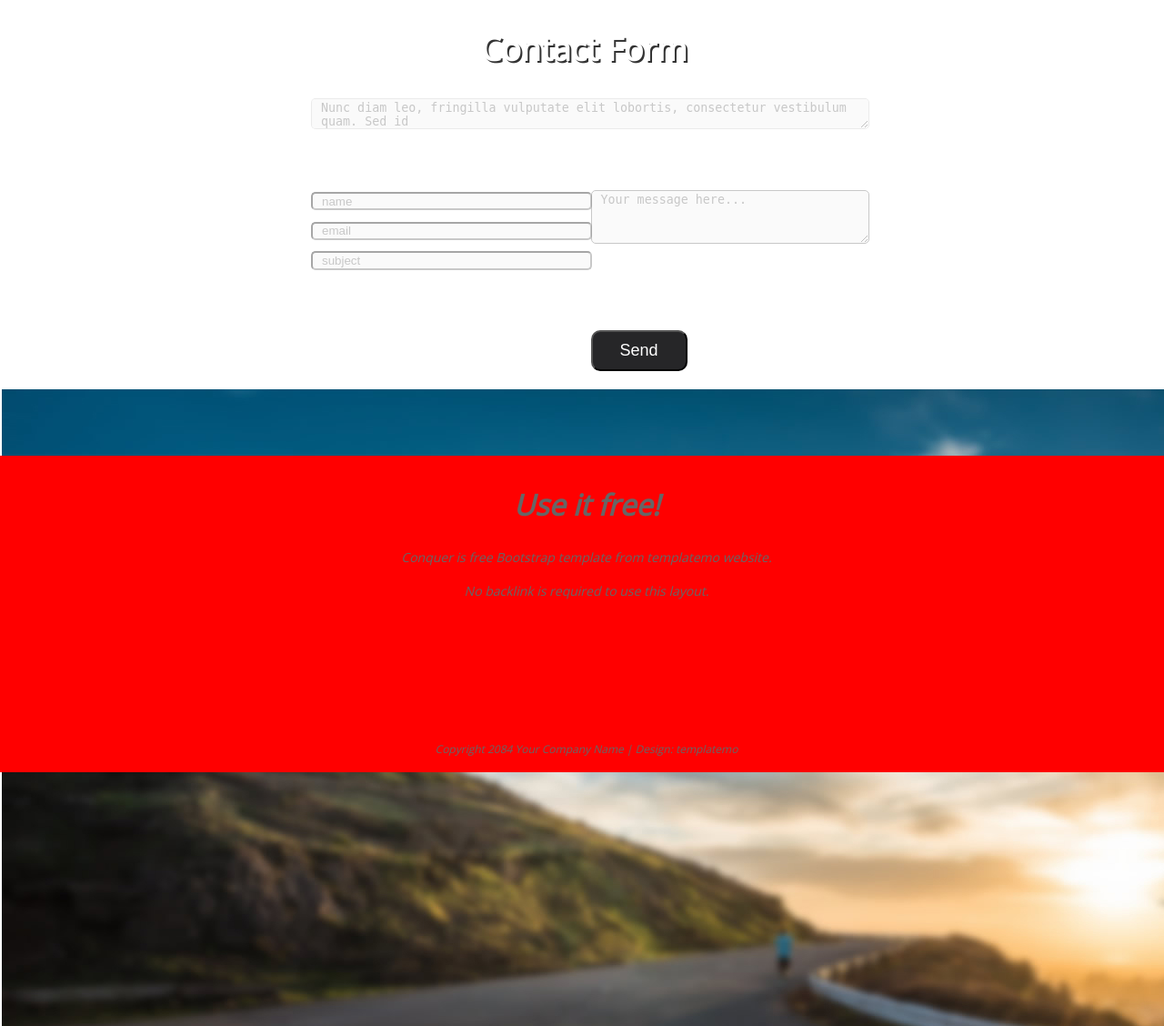
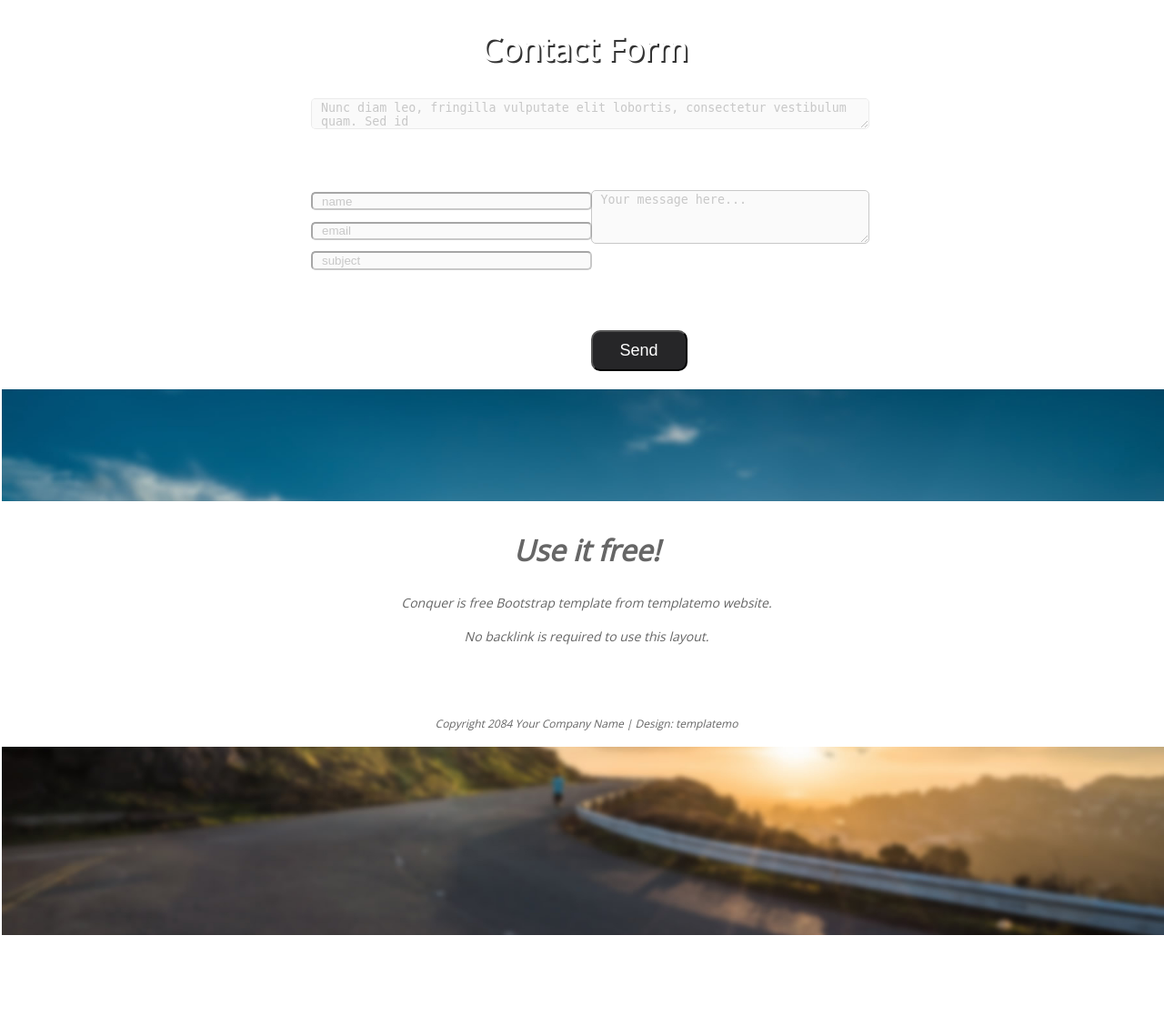
Before and after one commit to GreatDeveloper66/voyage-prework-tier1-adams, a PHP site: page / in a window 1280 px wide. Shown: the part 3622-4750 px from the top of the page at 91% size. After the commit the page ends 4650 px from the top, so only its background shows below. Run offline with PHP 8.4, Linux system fonts and the light colour scheme; some libraries are stand-ins or nearby versions.

Commit message:
adjusted contact form and footer layout

```diff
--- a/css/index.css
+++ b/css/index.css
@@ -48,11 +48,12 @@ div.container:nth-child(3), div.container:nth-child(6) {
 .contactbackground {
 	background-image: url("../images/bg-3.jpg");
 	background-repeat: no-repeat;
+	background-size: cover;
 	width: 100%;
-	height: 700px;
+	height: 750px;
 	position: absolute;
 	z-index: -1;
-	top: 7450px;
+	top: 7500px;
 }
 
 .servicesbackground {
@@ -271,7 +272,7 @@ div.row3,div.row6 {
 }
 
 div.row6 {
-	height: 500px;
+	height: 600px;
 	background-color: transparent;
 	margin: 0;
 }
@@ -333,11 +334,11 @@ footer {
 	margin: auto;
 	width: 100%;
 	text-align: center;
-	height: auto;
+	height: 260px;
 	color: #ccc;
 	font-style: italic;
 	padding: 5px;
-	background-color: red;
+	background-color: #FFFFFF;
 }
 
 footer div.content {
@@ -470,8 +471,13 @@ div.column h2.greyheader {
 		width: 140px;
 	}
 
+	div.row6 {
+		height: 550px;
+	}
 	.contactbackground {
-		top: 4050px;
+		top: 4600px;
+		height: 600px;
+		z-index: -1;
 	}
 	menu.navmenu {
 		flex-direction: row;
@@ -554,4 +560,12 @@ div.column h2.greyheader {
 	div.row4 {
 		grid-template: 1fr/1fr 1fr 1fr 1fr;
 	}
+
+	div.row6 {
+		height: 550px;
+	}
+	.contactbackground {
+		top: 4050px;
+		height: 600px;
+	}
 }
--- a/index.html
+++ b/index.html
@@ -1,4 +1,3 @@
-
 
 <!DOCTYPE html>
 <html lang="en-US">
```
